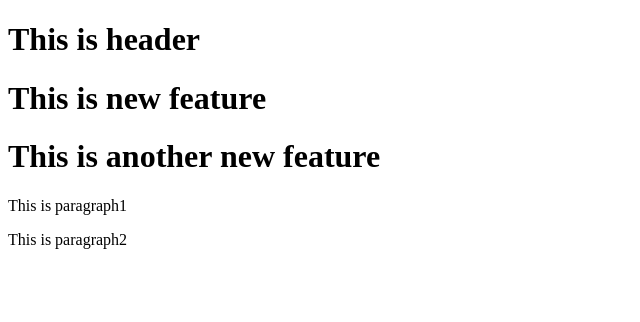
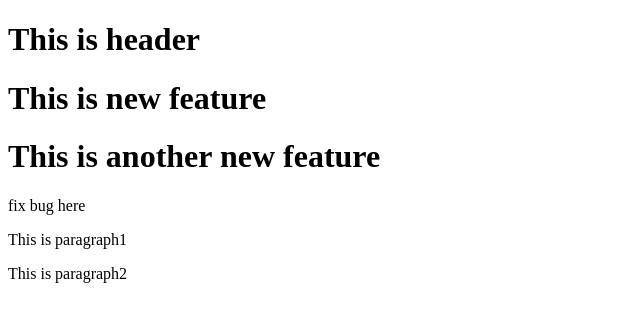
Before and after one commit to Alberta00/sample_git2, a plain HTML site: page index.html in a window 1280 px wide. Shown: the whole page, without its empty margins (0-640 px from the left). Drawn offline with Linux system fonts and the light colour scheme.

Commit message:
Merge fix bug and resolve conflicts

```diff
--- a/index.html
+++ b/index.html
@@ -12,6 +12,8 @@
 
 <h1>This is another new feature</h1>
 
+<p>fix bug here</p>
+
 <p>This is paragraph1</p>
 
 <p>This is paragraph2</p>
```
